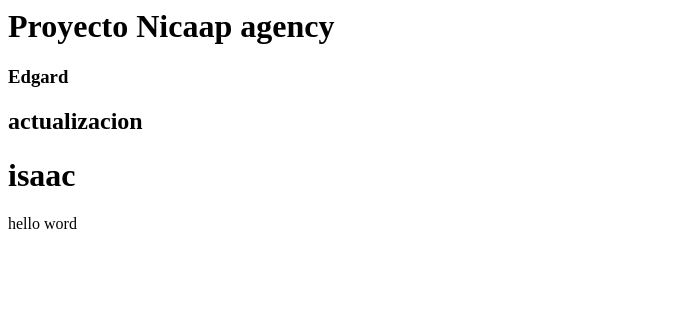
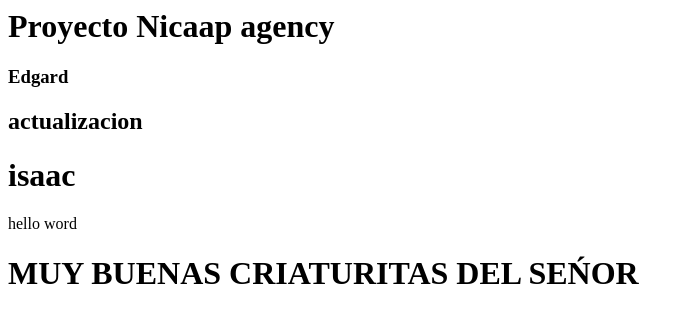
Before and after one commit to Mynor-Briones/nicaap_agency.github.io, a plain HTML site: page index.html in a window 1280 px wide. Shown: the whole page, without its empty margins (0-694 px from the left). Drawn offline with Linux system fonts and the light colour scheme.

Commit message:
JULIO_act_prueba
Solo es una prueba

```diff
--- a/index.html
+++ b/index.html
@@ -3,3 +3,4 @@
 <h2>actualizacion</h2>
 <h1>isaac</h1>
 <p>hello word</p>
+<H1>MUY BUENAS CRIATURITAS DEL SE&Nacute;OR</H1>
```
